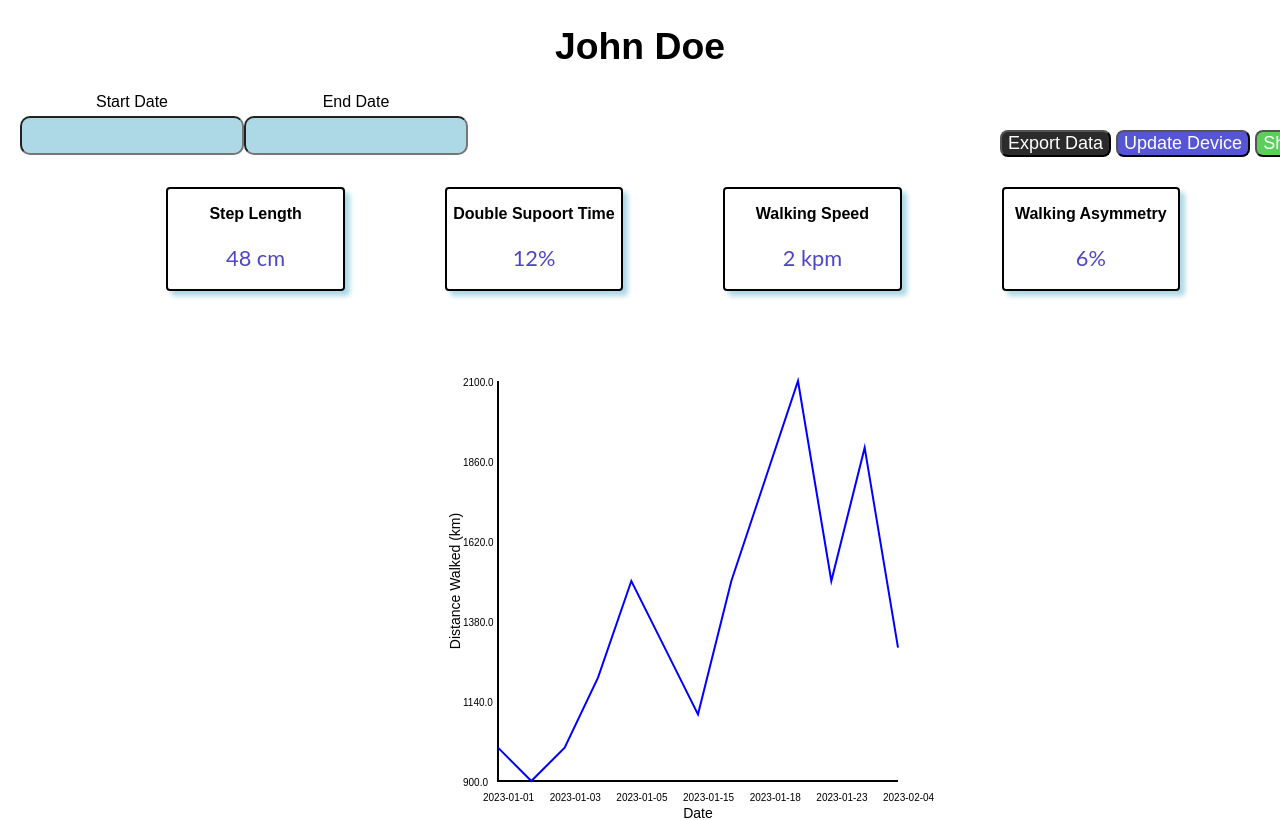
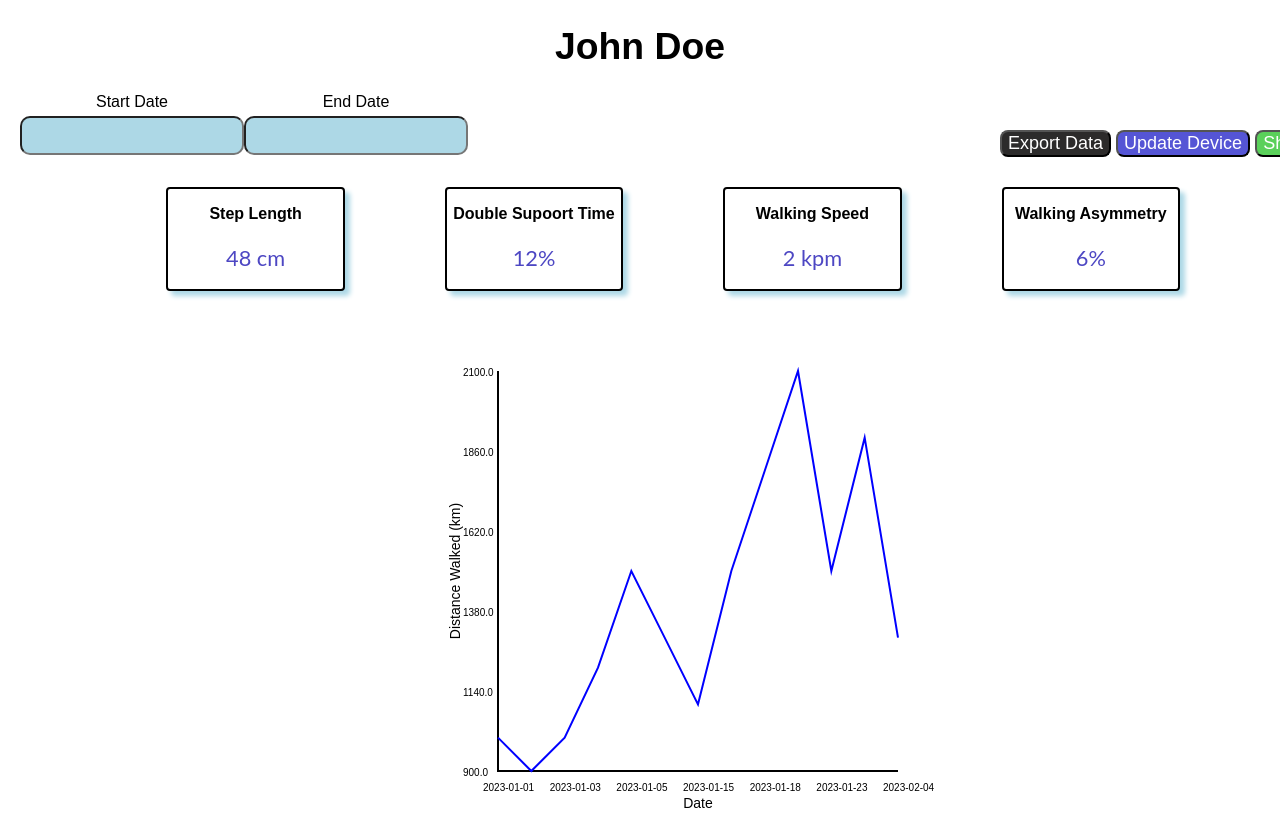
Before and after one commit to UBC-CIC/remote-mobility-monitoring, a React (Create React App) app in the folder webapp/: page /Dashboard in a window 1280 px wide. Shown: the top 820 px of the page. Built offline with nearby package versions, Linux system fonts and the light colour scheme.

Commit message:
reduce graph margin-top

```diff
--- a/webapp/src/components/Dashboard/Dashboard.css
+++ b/webapp/src/components/Dashboard/Dashboard.css
@@ -138,7 +138,7 @@ button[name="remove-button"] {
 .graph{
     display: flex;
     margin-left: 35%;
-    margin-top: 40px;
+    margin-top: 30px;
     height: auto;
     width: auto;
 }
```
